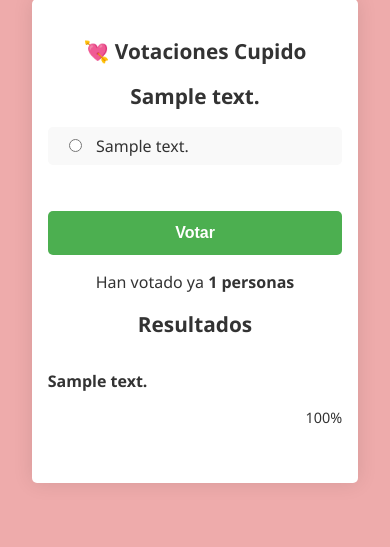
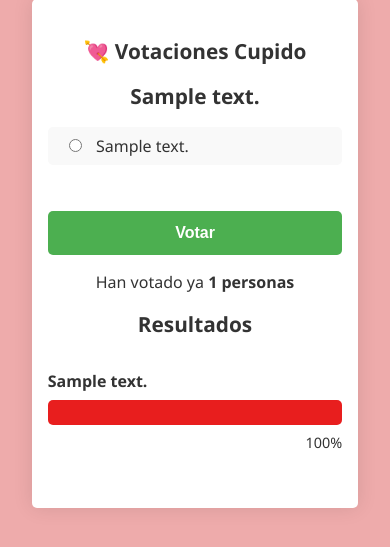
Before and after one commit to JPalos21/votaciones_cupido, a Flask app: page / in a window 390 px wide. Shown: the part 41-588 px from the top of the page. Run offline with Flask 3, Linux system fonts and the light colour scheme; tables that the repository leaves empty hold one stand-in row (values such as "Sample post").

Commit message:
con esto ya se deberian ver las barras en movil

```diff
--- a/static/style.css
+++ b/static/style.css
@@ -290,6 +290,7 @@ button:hover {
 
   .barra-color {
     min-width: 5%;
+    min-height: 25px;
   }
 
   .container .form label {
```
